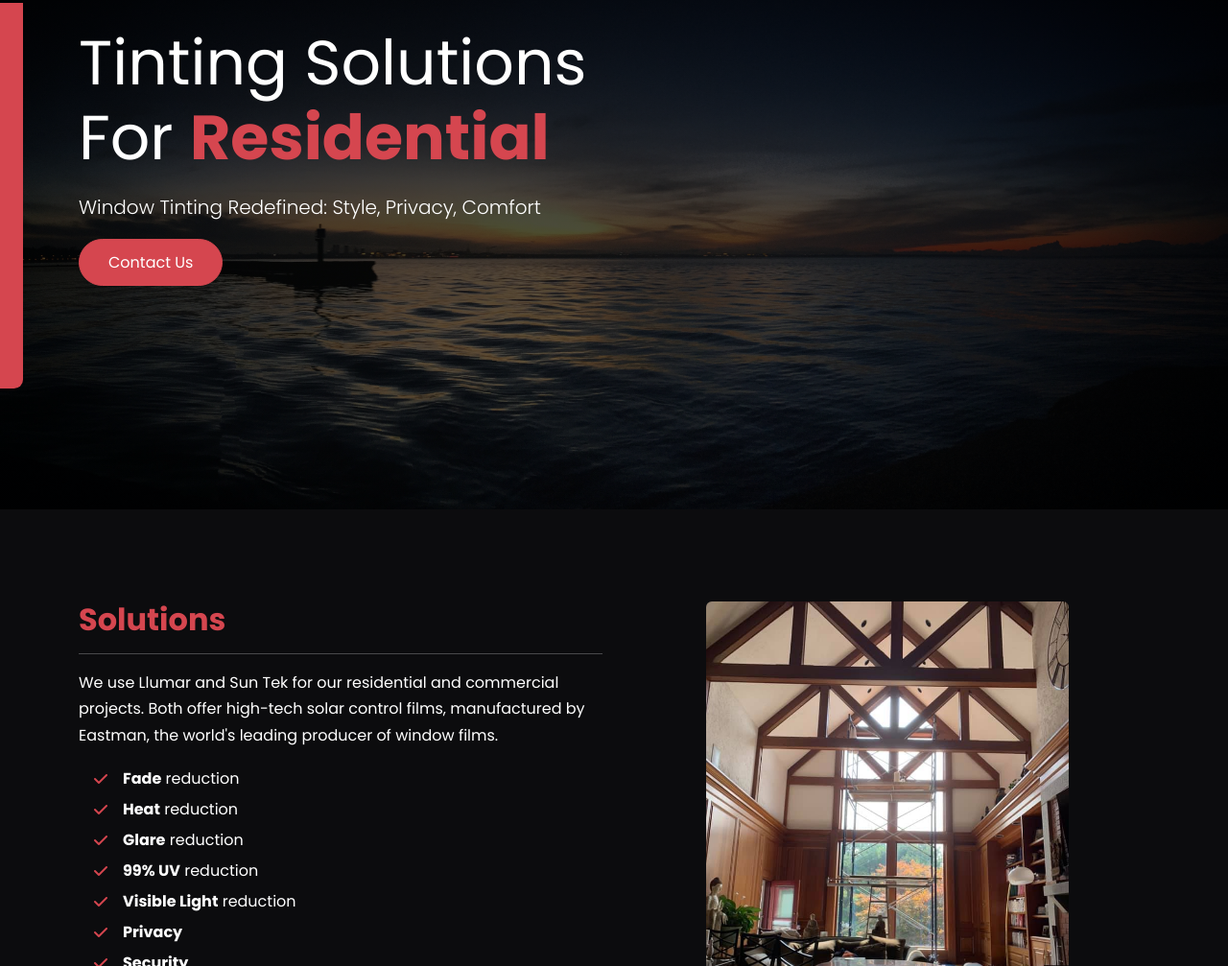
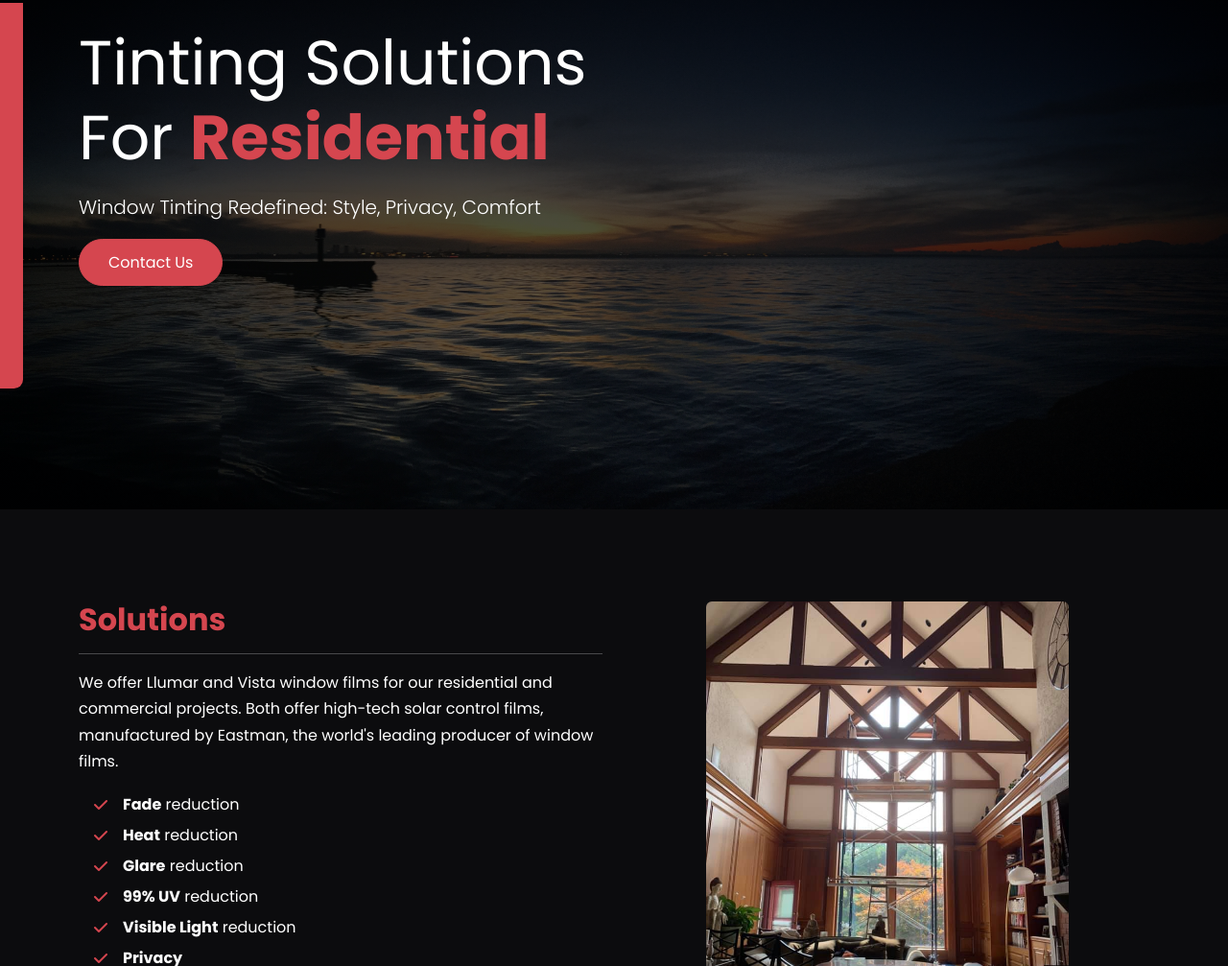
Before and after one commit to coreyneuberger/rplenergy, a website: page index.html in a window 1280 px wide. Shown: the part 195-1202 px from the top of the page at 96% size. Drawn offline with nearby package versions, Linux system fonts and the light colour scheme; files that its build step writes are made by us from their sources.

Commit message:
llumar and vista text

```diff
--- a/index.html
+++ b/index.html
@@ -78,7 +78,7 @@
           <h2 class="fw-bold text-primary">Solutions</h2>
           <hr class="hr-heading" />
           <P>
-            We use Llumar and Sun Tek for our residential and commercial projects. Both offer high-tech
+            We offer Llumar and Vista window films for our residential and commercial projects. Both offer high-tech
             solar control films, manufactured by Eastman, the world's leading producer of window films.
           </P>
           <ul class="list-unstyled lh-lg">
```
